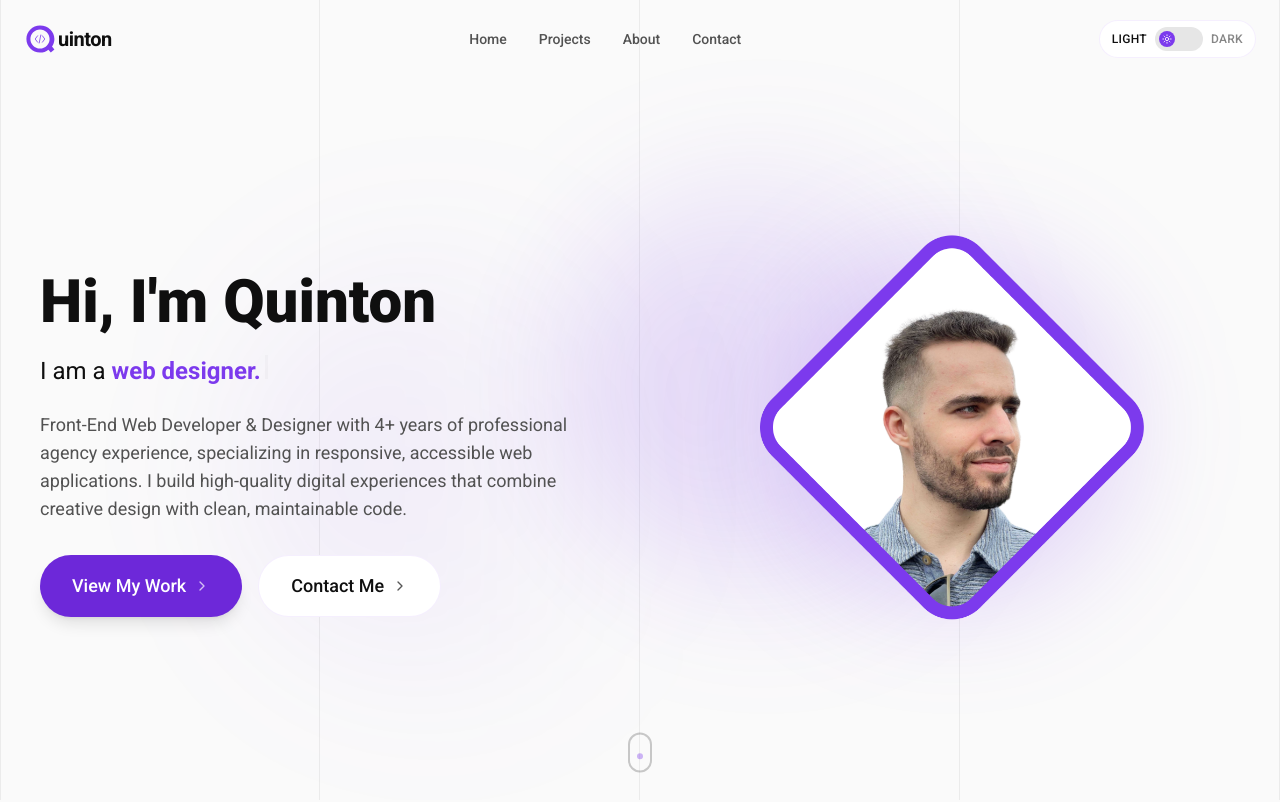
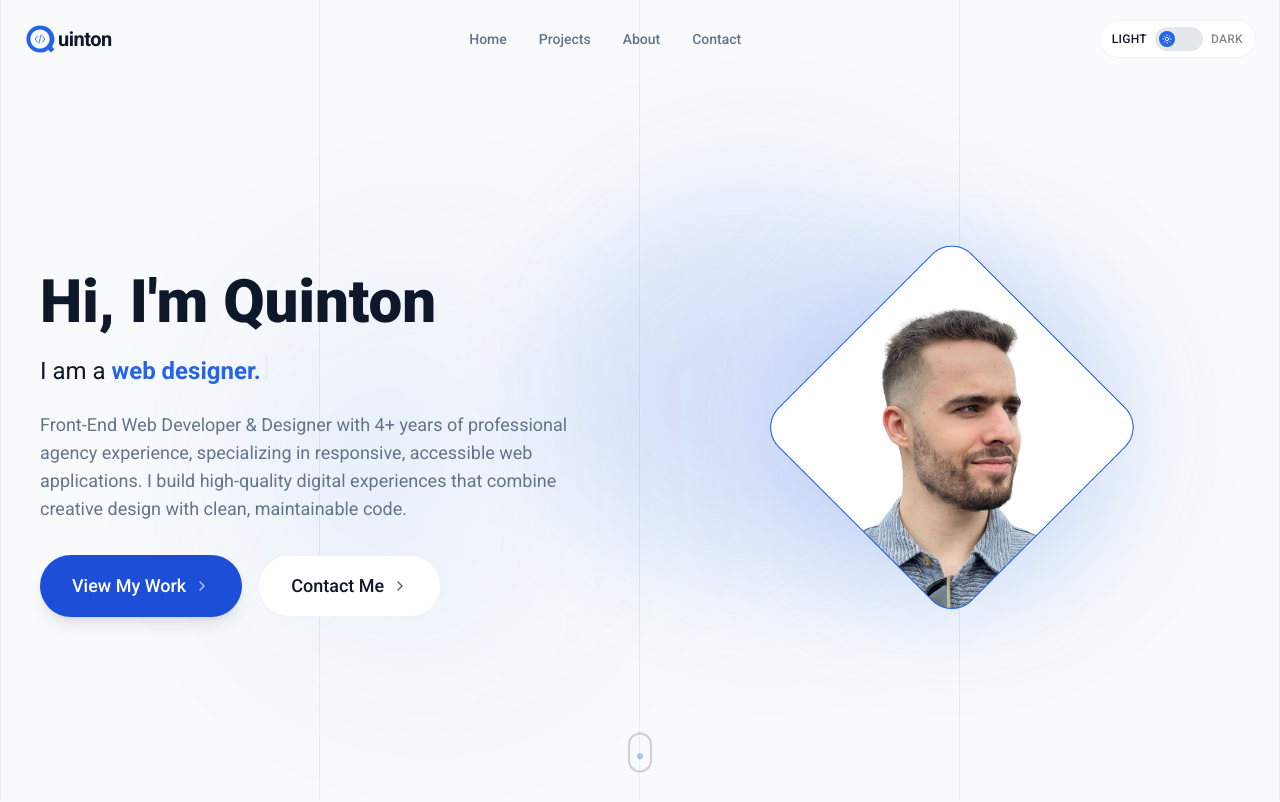
Before and after one commit to qnistico/react-portfolio, a Next.js app: page / in a window 1280 px wide. Shown: the top 802 px of the page. Built offline with nearby package versions, Linux system fonts and the light colour scheme.

Commit message:
colorscheme

```diff
--- a/src/app/globals.css
+++ b/src/app/globals.css
@@ -1,19 +1,62 @@
 @import "tailwindcss";
 
+
+
+
+
+:root {
+  --background: #f8fafc;
+  --foreground: #0f172a;
+  --text: #64748b;
+  --blue: #2563eb;
+  --blue-hover: #1d4ed8;
+  --button-bg: #1d4ed8;
+  --button-hover: #1e40af;
+  --card-bg: #ffffff;
+  --card-border: rgba(37, 99, 235, 0.08);
+  --shadow: rgba(0, 0, 0, 0.08);
+  --shadow-hover: rgba(37, 99, 235, 0.2);
+  --card-shadow: 0 1px 3px rgba(0, 0, 0, 0.08), 0 4px 12px rgba(0, 0, 0, 0.04);
+  --nav-bg: rgba(248, 250, 252, 0.9);
+  --gradient-start: rgba(37, 99, 235, 0.05);
+  --gradient-end: rgba(59, 130, 246, 0.02);
+}
+
+.dark {
+  --background: #020617;
+  --foreground: #f1f5f9;
+  --text: #94a3b8;
+  --blue: #60a5fa;
+  --blue-hover: #93c5fd;
+  --button-bg: #2563eb;
+  --button-hover: #3b82f6;
+  --card-bg: #0f172a;
+  --card-border: rgba(96, 165, 250, 0.15);
+  --shadow: rgba(96, 165, 250, 0.1);
+  --shadow-hover: rgba(96, 165, 250, 0.25);
+  --card-shadow: none;
+  --nav-bg: rgba(2, 6, 23, 0.9);
+  --gradient-start: rgba(96, 165, 250, 0.1);
+  --gradient-end: rgba(59, 130, 246, 0.05);
+}
+
+
+
+
 /* =============================================================================
-   COLOR SCHEME: Modern Violet/Cyan (2024)
-   To revert to original colors, comment out this section and uncomment
-   the "ORIGINAL COLORS" section below
+   ACTIVE COLOR SCHEME
+   Copy your chosen scheme here (uncomment it above, then paste below)
    ============================================================================= */
 
 /* Light theme (default) */
+/*
 :root {
   --background: #fafafa;
   --foreground: #0f0f0f;
   --text: #525252;
   --blue: #7c3aed;
   --blue-hover: #6d28d9;
-  --button-bg: #6d28d9; /* Darker purple for buttons - better contrast with white text */
+  --button-bg: #6d28d9;
   --button-hover: #5b21b6;
   --card-bg: #ffffff;
   --card-border: rgba(124, 58, 237, 0.08);
@@ -26,59 +69,25 @@
 }
 
 /* Dark theme */
+/*
 .dark {
   --background: #0a0a0f;
   --foreground: #f5f5f5;
   --text: #a1a1aa;
   --blue: #a78bfa;
   --blue-hover: #c4b5fd;
-  --button-bg: #7c3aed; /* Slightly darker purple for dark mode buttons */
+  --button-bg: #7c3aed;
   --button-hover: #6d28d9;
-  --card-bg: #121218; /* Solid color - approx rgba(255,255,255,0.03) on #0a0a0f */
+  --card-bg: #121218;
   --card-border: rgba(167, 139, 250, 0.15);
   --shadow: rgba(167, 139, 250, 0.1);
   --shadow-hover: rgba(167, 139, 250, 0.25);
-  --card-shadow: none; /* Dark mode relies on border/glow, not shadow */
+  --card-shadow: none;
   --nav-bg: rgba(10, 10, 15, 0.9);
   --gradient-start: rgba(167, 139, 250, 0.1);
   --gradient-end: rgba(34, 211, 238, 0.05);
 }
-
-/* =============================================================================
-   ORIGINAL COLORS (uncomment to revert)
-   =============================================================================
-
-:root {
-  --background: #f5f5f5;
-  --foreground: #111111;
-  --text: #606060;
-  --blue: #1f6fd8;
-  --blue-hover: #1a5db8;
-  --card-bg: #ffffff;
-  --card-border: rgba(0, 0, 0, 0.08);
-  --shadow: rgba(0, 0, 0, 0.1);
-  --shadow-hover: rgba(31, 111, 216, 0.2);
-  --nav-bg: rgba(255, 255, 255, 0.9);
-  --gradient-start: rgba(31, 111, 216, 0.05);
-  --gradient-end: rgba(31, 111, 216, 0.02);
-}
-
-.dark {
-  --background: #0d1117;
-  --foreground: #e5e5e5;
-  --text: #bfd3e8;
-  --blue: #0093ee;
-  --blue-hover: #00a8ff;
-  --card-bg: rgba(255, 255, 255, 0.05);
-  --card-border: rgba(255, 255, 255, 0.1);
-  --shadow: rgba(0, 147, 238, 0.1);
-  --shadow-hover: rgba(0, 147, 238, 0.3);
-  --nav-bg: rgba(13, 17, 23, 0.9);
-  --gradient-start: rgba(0, 147, 238, 0.1);
-  --gradient-end: rgba(0, 147, 238, 0.02);
-}
-
-   ============================================================================= */
+  */
 
 @theme inline {
   --color-background: var(--background);
--- a/src/components/layout/Header.tsx
+++ b/src/components/layout/Header.tsx
@@ -69,7 +69,7 @@ export function Header() {
             animate={{ opacity: 1 }}
             transition={{ delay: 0.2 }}
           >
-            <Link href="/" className="flex items-center gap-0.5" aria-label="Home">
+            <Link href="/" className="logo-container flex items-center gap-0.5" aria-label="Home">
               {/* Stylized Q icon with </> inside */}
               <svg width="32" height="32" viewBox="0 0 40 40" fill="none" xmlns="http://www.w3.org/2000/svg" className="text-blue">
                 {/* Q shape - thinner stroke for more inner space */}
```
Also changed, not shown: public/images/portraitDark.png, public/images/portraitLight.png.
